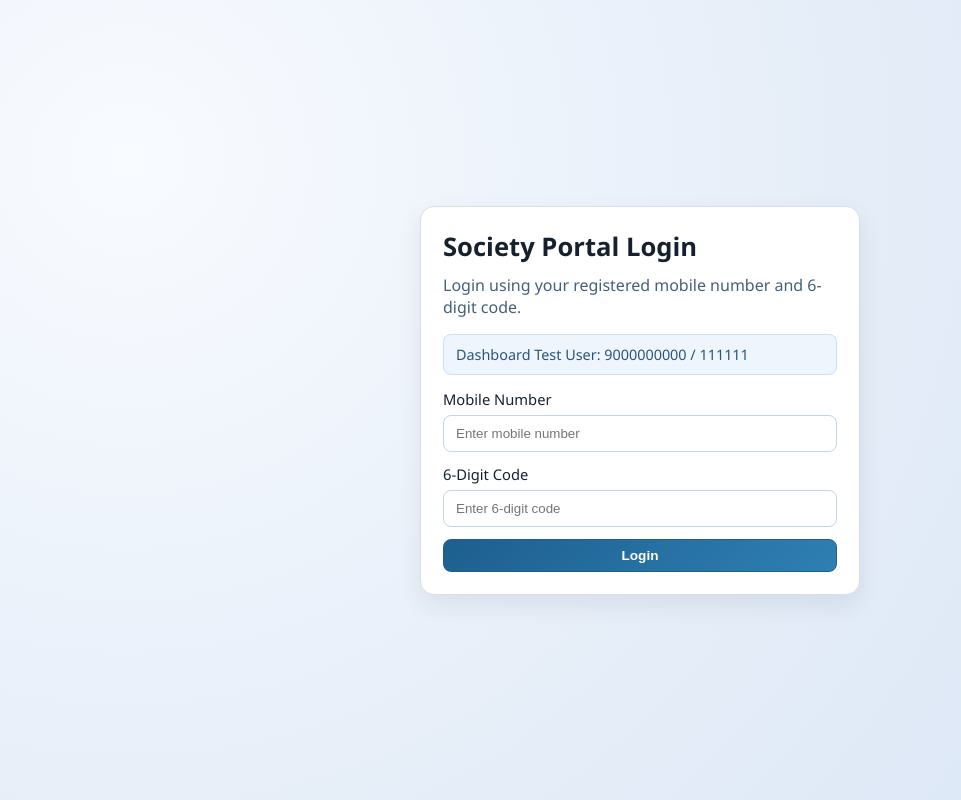
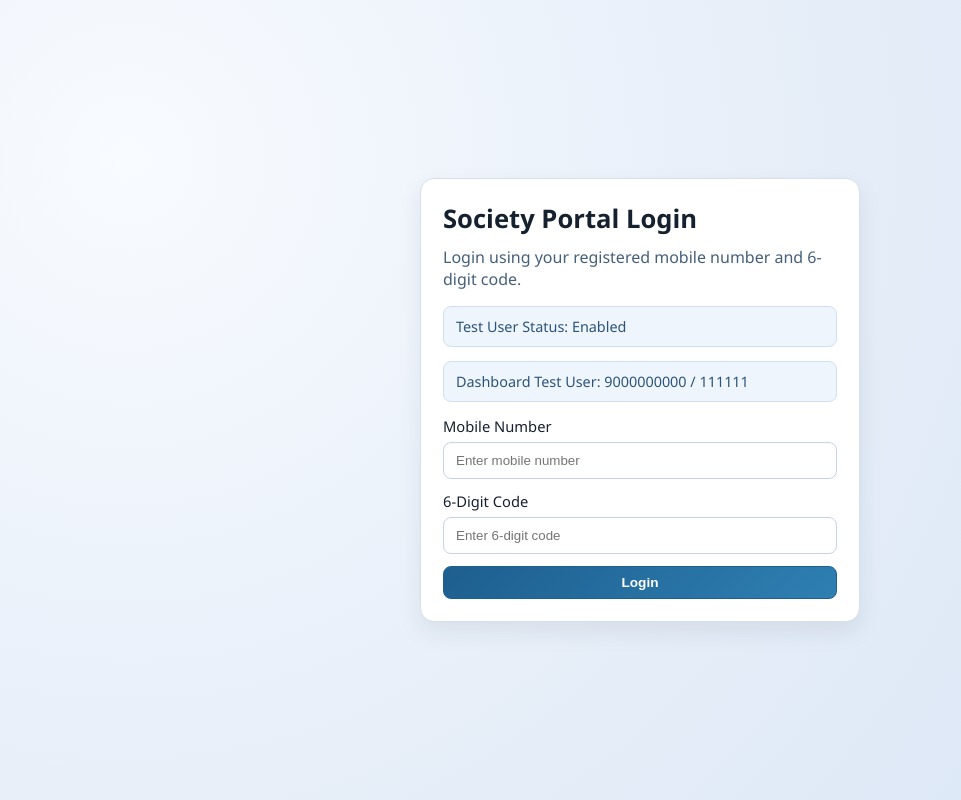
Before and after one commit to 2124-programmer/sakar-palace-react-with-google-sheet, a React (Vite) app: page /login in a window 1280 px wide. Shown: the whole page, without its empty margins (0-961 px from the left). Built offline with nearby package versions, Linux system fonts and the light colour scheme.

Commit message:
test user login updated

```diff
--- a/src/pages/LoginPage.jsx
+++ b/src/pages/LoginPage.jsx
@@ -3,7 +3,7 @@ import { Navigate } from 'react-router-dom';
 import { useAuth } from '../hooks/useAuth';
 
 function LoginPage() {
-  const { isAuthenticated, loading, login, testCredentials } = useAuth();
+  const { isAuthenticated, loading, login, testCredentials, isTestUserEnabled } = useAuth();
   const [mobile, setMobile] = useState('');
   const [code, setCode] = useState('');
   const [submitting, setSubmitting] = useState(false);
@@ -34,6 +34,9 @@ function LoginPage() {
       <div className="auth-card">
         <h1>Society Portal Login</h1>
         <p>Login using your registered mobile number and 6-digit code.</p>
+        <div className={`auth-test-user-note${isTestUserEnabled ? '' : ' warning'}`}>
+          Test User Status: {isTestUserEnabled ? 'Enabled' : 'Disabled'}
+        </div>
         {testCredentials ? (
           <div className="auth-test-user-note">
             Dashboard Test User: {testCredentials.mobile} / {testCredentials.code}
--- a/src/styles.css
+++ b/src/styles.css
@@ -524,6 +524,12 @@ a {
   font-size: 0.9rem;
 }
 
+.auth-test-user-note.warning {
+  border-color: #f0d1a6;
+  background: #fff3e3;
+  color: #7f5218;
+}
+
 .auth-form {
   display: flex;
   flex-direction: column;
```
Also changed, not shown: jsconfig.json (added, +9 -0 lines), src/vite-env.d.ts (added, +13 -0 lines).
